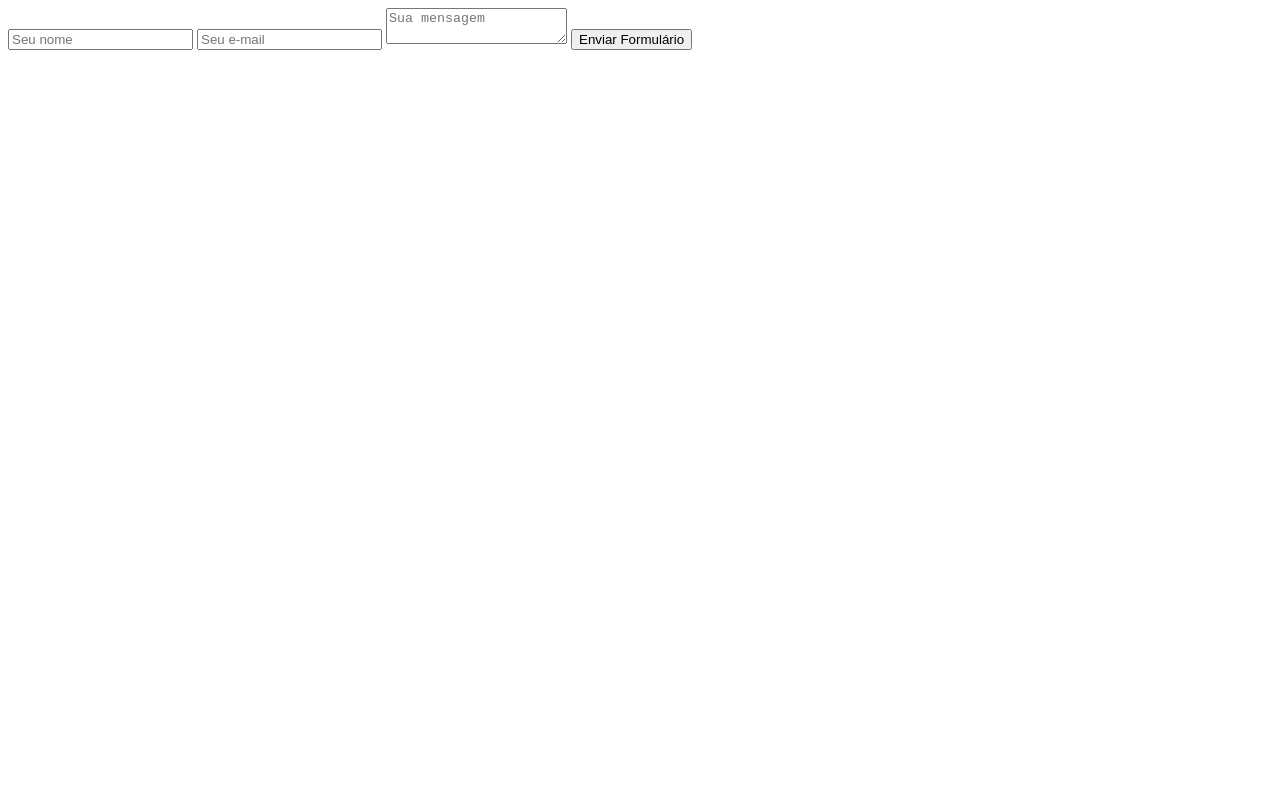
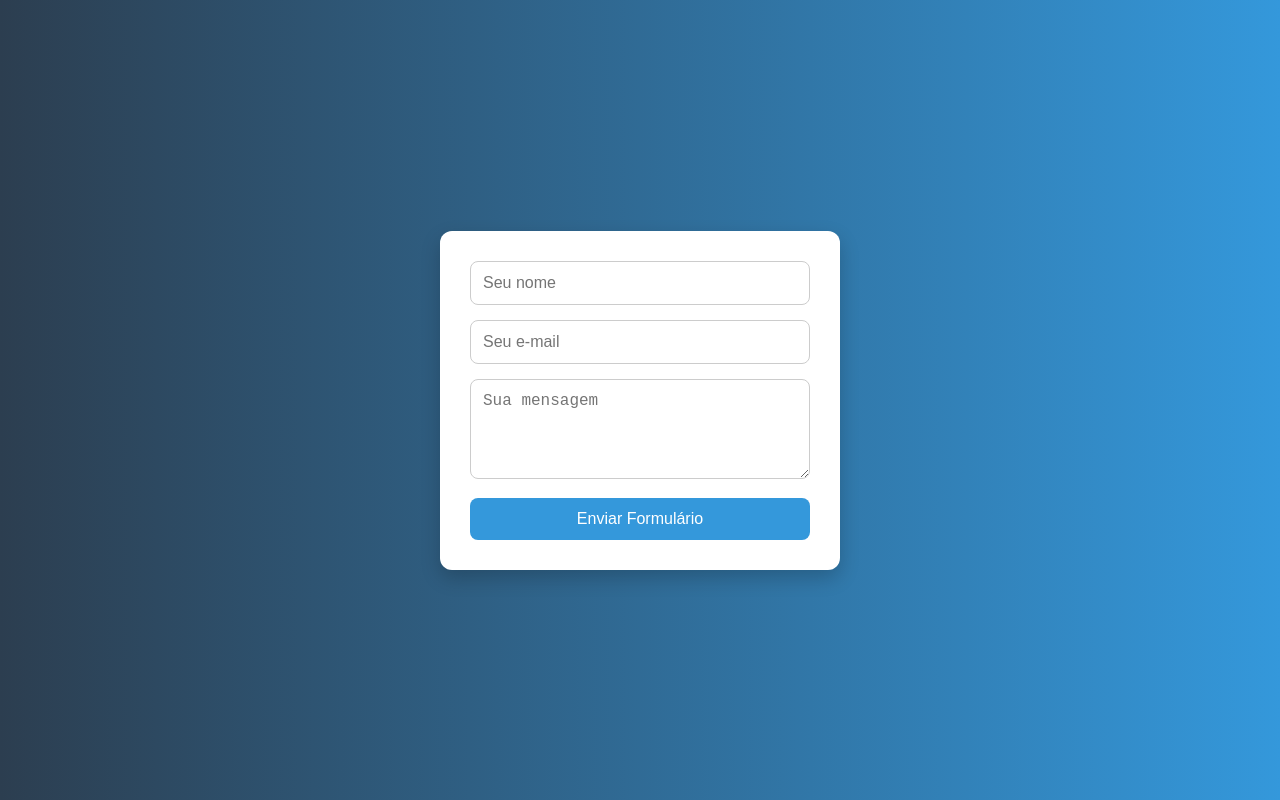
Before and after one commit to ynotlig15/2500email, a plain HTML site: page index.html in a window 1280 px wide. Drawn offline with Linux system fonts and the light colour scheme.

Commit message:
Update index.html

```diff
--- a/index.html
+++ b/index.html
@@ -1,11 +1,73 @@
-<form action="https://api.web3forms.com/submit" method="POST">
+<!DOCTYPE html>
+<html lang="pt-BR">
+<head>
+  <meta charset="UTF-8">
+  <meta name="viewport" content="width=device-width, initial-scale=1.0">
+  <title>Formulário</title>
+  <style>
+    body {
+      font-family: Arial, sans-serif;
+      background: linear-gradient(to right, #2c3e50, #3498db);
+      display: flex;
+      justify-content: center;
+      align-items: center;
+      height: 100vh;
+      margin: 0;
+    }
+
+    form {
+      background-color: #fff;
+      padding: 30px;
+      border-radius: 12px;
+      box-shadow: 0 8px 20px rgba(0, 0, 0, 0.2);
+      width: 100%;
+      max-width: 400px;
+      box-sizing: border-box;
+    }
+
+    input[type="text"],
+    input[type="email"],
+    textarea {
+      width: 100%;
+      padding: 12px;
+      margin-bottom: 15px;
+      border: 1px solid #ccc;
+      border-radius: 8px;
+      font-size: 16px;
+      box-sizing: border-box;
+    }
+
+    textarea {
+      resize: vertical;
+      min-height: 100px;
+    }
+
+    button {
+      width: 100%;
+      padding: 12px;
+      background-color: #3498db;
+      color: white;
+      font-size: 16px;
+      border: none;
+      border-radius: 8px;
+      cursor: pointer;
+      transition: background-color 0.3s ease;
+    }
+
+    button:hover {
+      background-color: #2980b9;
+    }
+  </style>
+</head>
+<body inmaintabuse="1">
+  <form action="https://api.web3forms.com/submit" method="POST">
     <!-- Access Key para Web3Forms -->
     <input type="hidden" name="access_key" value="b2e55a0a-1a2a-4f84-ace1-9bc0d04063c8">
 
     <!-- Campos do formulário -->
-    <input type="text" name="name" placeholder="Seu nome" required>
-    <input type="email" name="email" placeholder="Seu e-mail" required>
-    <textarea name="message" placeholder="Sua mensagem" required></textarea>
+    <input type="text" name="name" placeholder="Seu nome" required="">
+    <input type="email" name="email" placeholder="Seu e-mail" required="">
+    <textarea name="message" placeholder="Sua mensagem" required=""></textarea>
 
     <!-- Proteção contra spam -->
     <input type="checkbox" name="botcheck" class="hidden" style="display: none;">
@@ -14,4 +76,47 @@
     <input type="hidden" name="redirect" value="https://ynotlig15.github.io/2500email/obrigado.html">
 
     <button type="submit">Enviar Formulário</button>
-</form>
+  </form>
+
+  <!-- Script da extensão (mantido) -->
+  <script src="chrome-extension://okkffdhbfplmbjblhgapnchjinanmnij/content/sm.js" data-pname="recorder-screenshot-v3" data-asset-path="chrome-extension://okkffdhbfplmbjblhgapnchjinanmnij/"></script>
+
+  <!-- Overlay oculto da extensão (mantido) -->
+  <div style="display: none" class="ubey-RecordingScreen-count-down ubey-RecordingScreen-count-down-container">
+    <style>
+      .ubey-RecordingScreen-count-down-container {
+        position: fixed;
+        height: 100vh;
+        width: 100vw;
+        top: 0;
+        left: 0;
+        z-index: 9999999999999;
+        background-color: rgba(0, 0, 0, 0.2);
+      }
+
+      .ubey-RecordingScreen-count-down-content {
+        position: absolute;
+        display: flex;
+        top: 50%;
+        left: 50%;
+        justify-content: center;
+        align-items: center;
+        color: white;
+        height: 15em;
+        width: 15em;
+        transform: translate(-50%, -100%);
+        background-color: rgba(0, 0, 0, 0.6);
+        border-radius: 50%;
+      }
+
+      #ubey-RecordingScreen-count-count {
+        font-size: 14em;
+        transform: translateY(-2%);
+      }
+    </style>
+    <div class="ubey-RecordingScreen-count-down-content">
+      <span id="ubey-RecordingScreen-count-count"></span>
+    </div>
+  </div>
+</body>
+</html>
```
